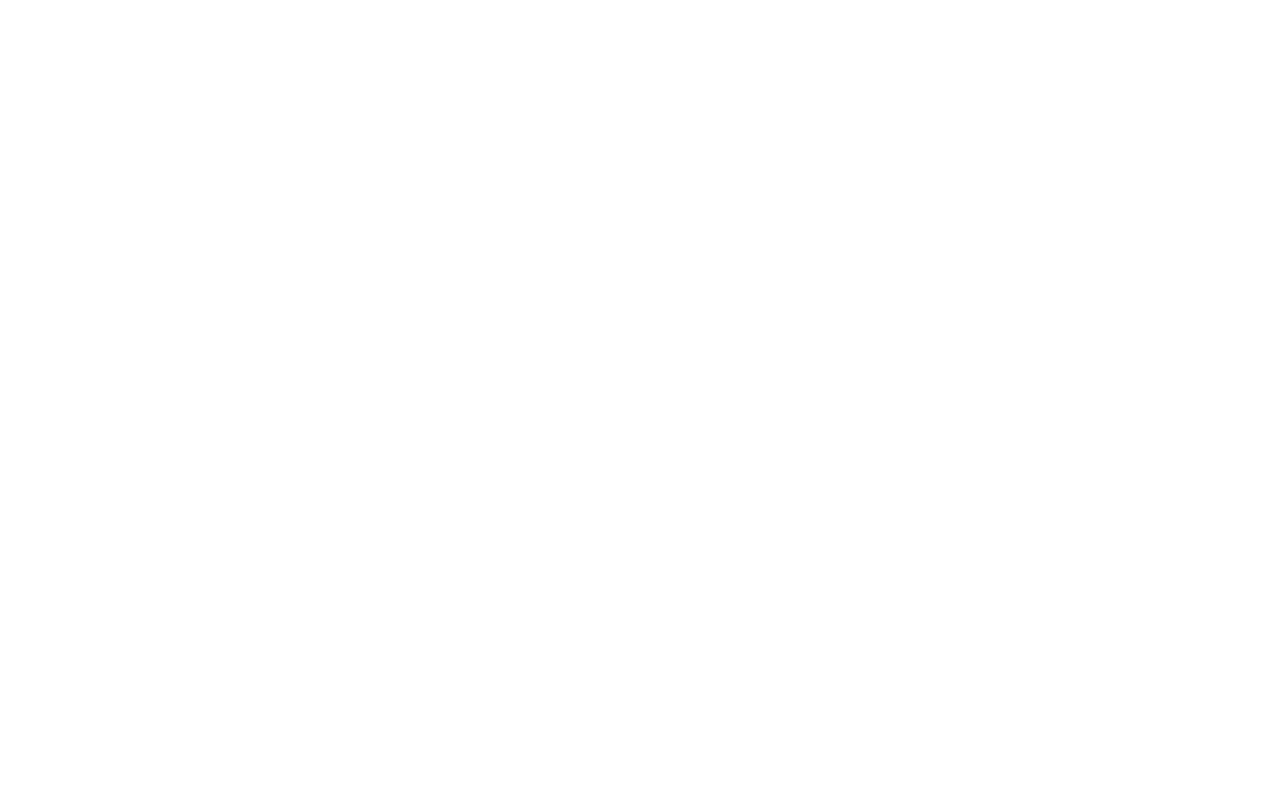
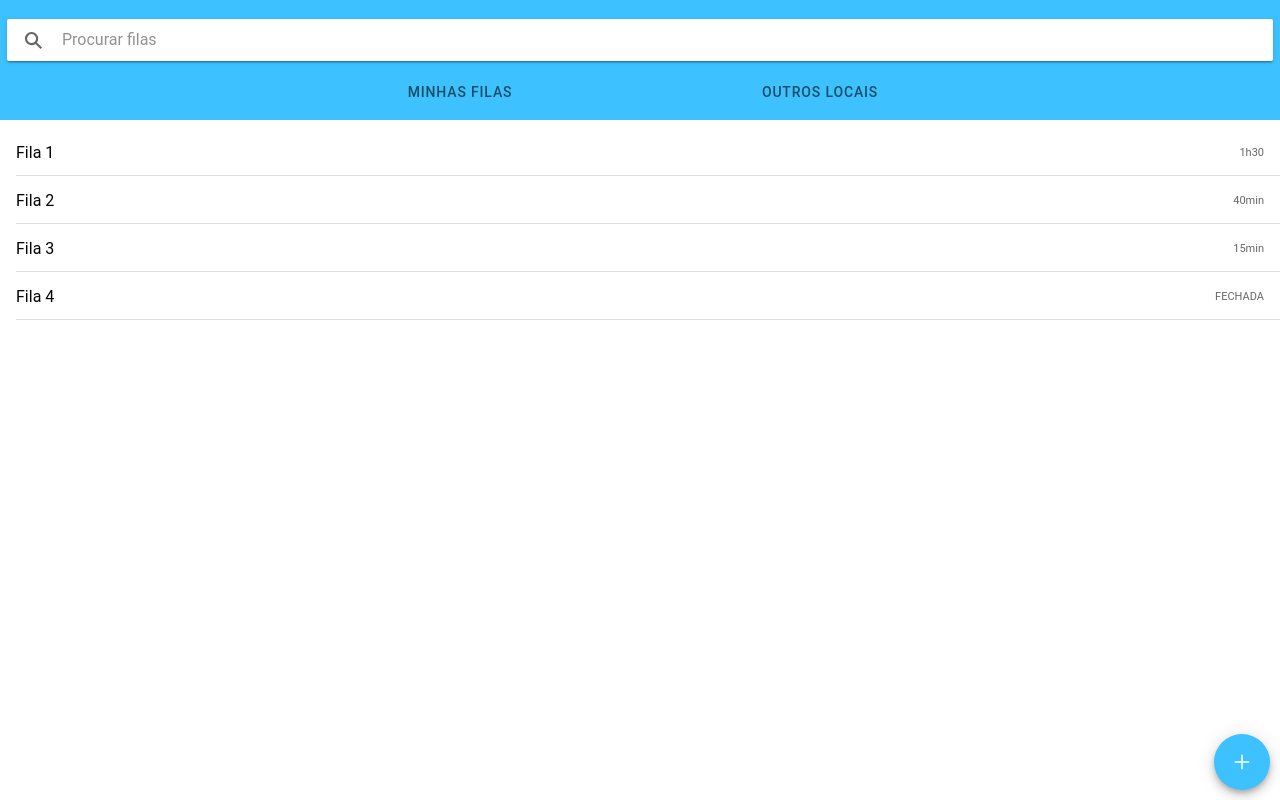
Before and after one commit to alcidesmig/hackatrouble-2020-front, a React (Create React App) app: page /estabelecimento/home in a window 1280 px wide. Built offline with nearby package versions, Linux system fonts and the light colour scheme.

Commit message:
Listando e filtrando filas e estabelecimento com segment

```diff
--- a/src/App.tsx
+++ b/src/App.tsx
@@ -2,9 +2,11 @@
 import { Redirect, Route } from 'react-router-dom';
 import { IonApp, IonRouterOutlet } from '@ionic/react';
 import { IonReactRouter } from '@ionic/react-router';
+
 import Home from './pages/Home';
+import ClientLogin from './pages/ClientLogin';
+import EstabelecimentoHome from './pages/EstabelecimentoHome';
 
-import ClientLogin from './pages/ClientLogin';
 /* Core CSS required for Ionic components to work properly */
 import '@ionic/react/css/core.css';
 
@@ -30,6 +32,7 @@
       <IonRouterOutlet>
         <Route path="/" component={Home} exact={true} />
         <Route path="/clientes" component={ClientLogin} exact={true} />
+        <Route path="/estabelecimento/home" component={EstabelecimentoHome} exact={true} />
       </IonRouterOutlet>
     </IonReactRouter>
   </IonApp>
--- /dev/null
+++ b/src/pages/EstabelecimentoHome.tsx
@@ -0,0 +1,113 @@
+import React, { createRef, useState } from 'react'
+import { IonPage, IonContent, IonLabel, IonSegment, IonSegmentButton, IonList, IonItem, IonNote, IonFab, IonFabButton, IonIcon, IonToolbar, IonSearchbar } from '@ionic/react'
+import { add, list, map } from 'ionicons/icons';
+
+
+
+const MinhaFila = ({ filas }: { filas: { nome: string, tempo_espera: string }[] }) => (
+    <div>
+        <IonList>
+            {filas.map(f => {
+                return (
+                    <IonItem button onClick={() => { }} color="">
+                        <IonLabel>{f.nome}</IonLabel>
+                        <IonNote slot="end">{f.tempo_espera}</IonNote>
+                    </IonItem>
+                )
+            })}
+        </IonList>
+
+        <IonFab vertical="bottom" horizontal="end" slot="fixed">
+            <IonFabButton color="secondary">
+                <IonIcon icon={add} />
+            </IonFabButton>
+        </IonFab>
+    </div>
+)
+
+const OutrosLocais = ({ locais }: { locais: { nome: string, tempo_espera: string }[] }) => (
+    <div>
+        <IonList>
+            {locais.map(f => {
+                return (
+                    <IonItem button onClick={() => { }} color="">
+                        <IonLabel>{f.nome}</IonLabel>
+                        <IonNote slot="end">{f.tempo_espera}</IonNote>
+                    </IonItem>
+                )
+            })}
+        </IonList>
+
+        <IonFab vertical="bottom" horizontal="end" slot="fixed">
+            <IonFabButton color="secondary">
+                <IonIcon icon={add} />
+            </IonFabButton>
+        </IonFab>
+    </div>
+)
+
+class EstabelecimentoHome extends React.Component {
+    state = {
+        'type_segment': '1',
+        'filas': [{ 'nome': 'Fila 1', 'tempo_espera': '1h30' },
+        { 'nome': 'Fila 2', 'tempo_espera': '40min' },
+        { 'nome': 'Fila 3', 'tempo_espera': '15min' },
+        { 'nome': 'Fila 4', 'tempo_espera': 'FECHADA' }],
+        'filas_filtradas': [{ 'nome': 'Fila 1', 'tempo_espera': '1h30' },
+        { 'nome': 'Fila 2', 'tempo_espera': '40min' },
+        { 'nome': 'Fila 3', 'tempo_espera': '15min' },
+        { 'nome': 'Fila 4', 'tempo_espera': 'FECHADA' }],
+        'locais': [{ 'nome': 'Estabelecimento 1', 'tempo_espera': '2h40' },
+        { 'nome': 'Estabelecimento 2', 'tempo_espera': '45min' }],
+        'locais_filtrados': [{ 'nome': 'Estabelecimento 1', 'tempo_espera': '2h40' },
+        { 'nome': 'Estabelecimento 2', 'tempo_espera': '45min' }],
+        'campo_busca': ''
+    }
+
+    filterList(filas: any[], busca: string) {
+        const filtrado = filas.filter(
+            item =>
+                item.nome
+                    .toUpperCase()
+                    .indexOf(busca.toUpperCase()) > -1
+        ).sort((a, b) => a.nome.toUpperCase().localeCompare(b.nome.toUpperCase()))
+        return filtrado
+    }
+
+
+    render() {
+
+        return (
+            <IonPage>
+                <IonContent>
+                    <IonToolbar no-border-top color="secondary">
+
+                        <IonSearchbar value={this.state.campo_busca} class="ion-margin-top" placeholder={this.state.type_segment === '1' ? "Procurar filas" : "Procurar locais"}
+                            onIonChange={(e) => this.state.type_segment === '1' ?
+                                this.setState({ 'filas_filtradas': this.filterList(this.state.filas, e.detail.value!), 'campo_busca': e.detail.value! }) :
+                                this.setState({ 'locais_filtrados': this.filterList(this.state.locais, e.detail.value!), 'campo_busca': e.detail.value! })}  >
+                        </IonSearchbar>
+
+                        <IonSegment onIonChange={(e) => this.setState({ type_segment: e.detail.value, campo_busca: '' })} color="light">
+                            <IonSegmentButton value='1'>
+                                <IonLabel>Minhas Filas</IonLabel>
+                            </IonSegmentButton>
+                            <IonSegmentButton value='2'>
+                                <IonLabel>Outros Locais</IonLabel>
+                            </IonSegmentButton>
+                        </IonSegment>
+                    </IonToolbar>
+
+                    {this.state.type_segment === '1' && <MinhaFila filas={this.state.filas_filtradas} />}
+                    {this.state.type_segment === '2' && <OutrosLocais locais={this.state.locais_filtrados} />}
+
+                </IonContent>
+            </IonPage >
+        )
+    }
+}
+
+
+
+
+export default EstabelecimentoHome
```
